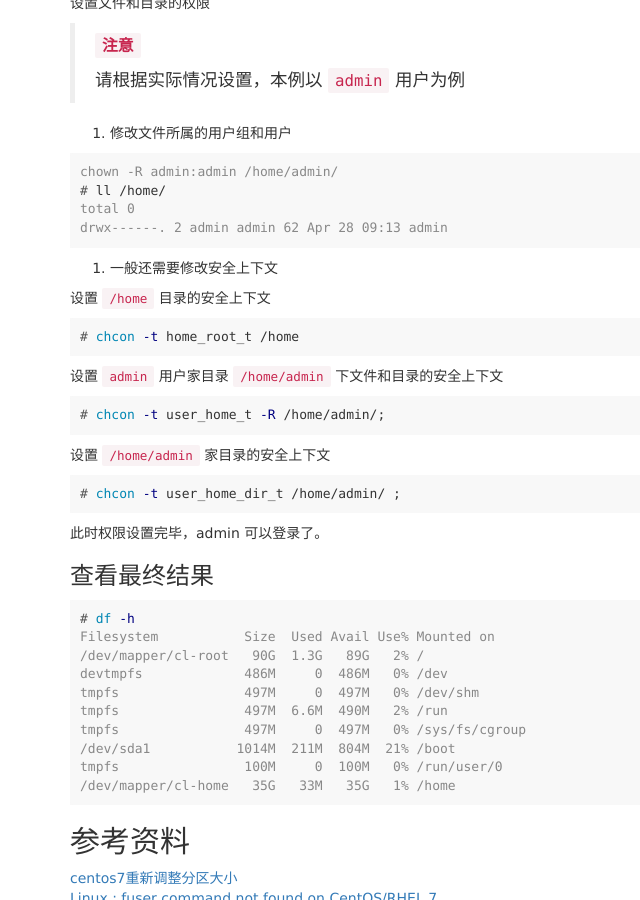
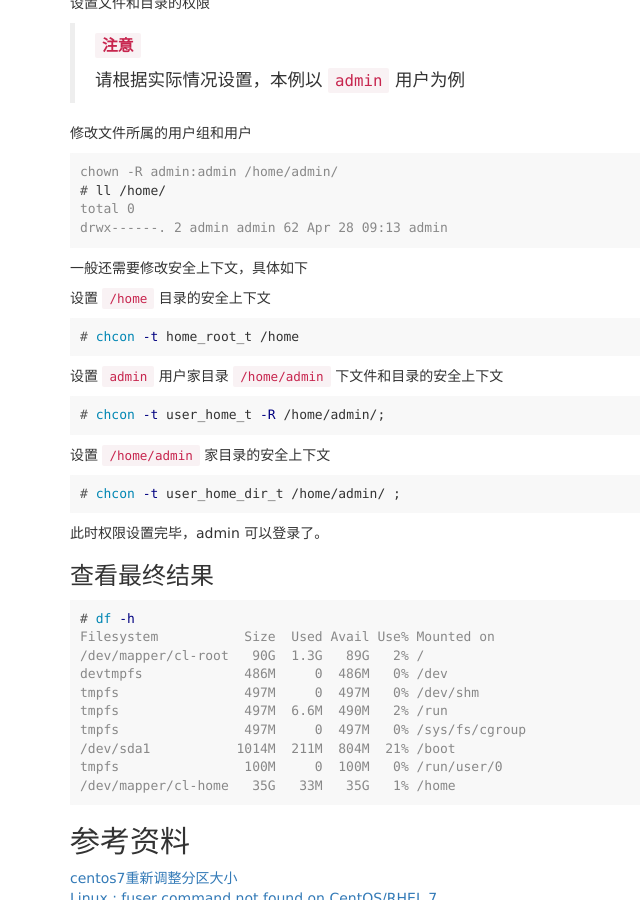
Before and after one commit to zhanming/zhanming.github.com, a Jekyll site: the page built from _posts/2018-04-28-how-to-adjust-logical-volume-size-on-centos-7.markdown, in a window 1280 px wide and 900 px high, scrolled down 3610 px. Shown: the whole window, without its empty margins (0-640 px from the left). Built offline with Jekyll 4.4.1, drawn with Linux system fonts in a browser that asks for light colours; comment, search, counter and statistics services are not loaded.

Commit message:
fix a typo

````diff
--- a/_posts/2018-04-28-how-to-adjust-logical-volume-size-on-centos-7.markdown
+++ b/_posts/2018-04-28-how-to-adjust-logical-volume-size-on-centos-7.markdown
@@ -222,7 +222,7 @@ total 0
 drwx------. 2 admin admin 62 Apr 28 09:13 admin
 ```
 
-2. 一般还需要修改安全上下文
+一般还需要修改安全上下文，具体如下
 
 设置 `/home` 目录的安全上下文
 
````
Also changed, not shown: other parts of _posts/2018-04-28-how-to-adjust-logical-volume-size-on-centos-7.markdown (+1 -1 lines).
